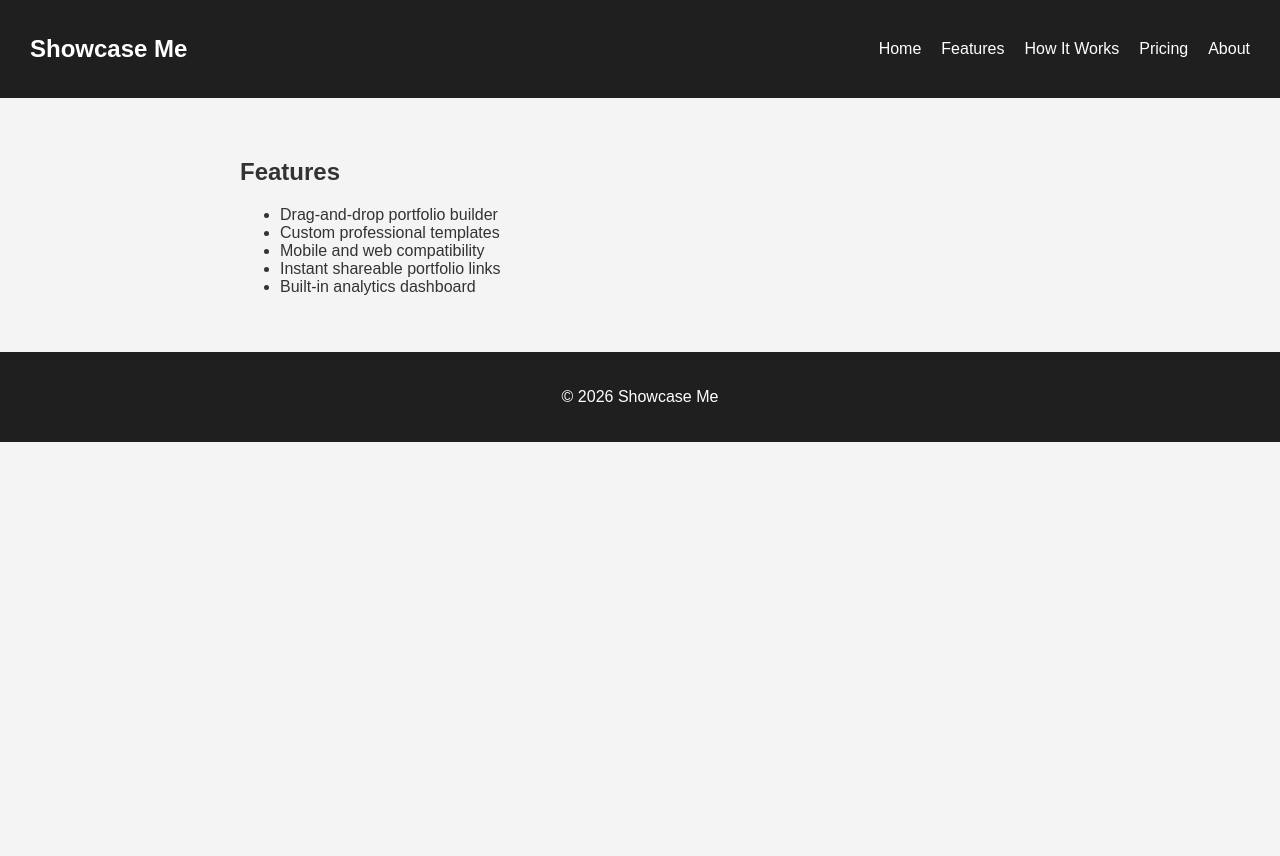
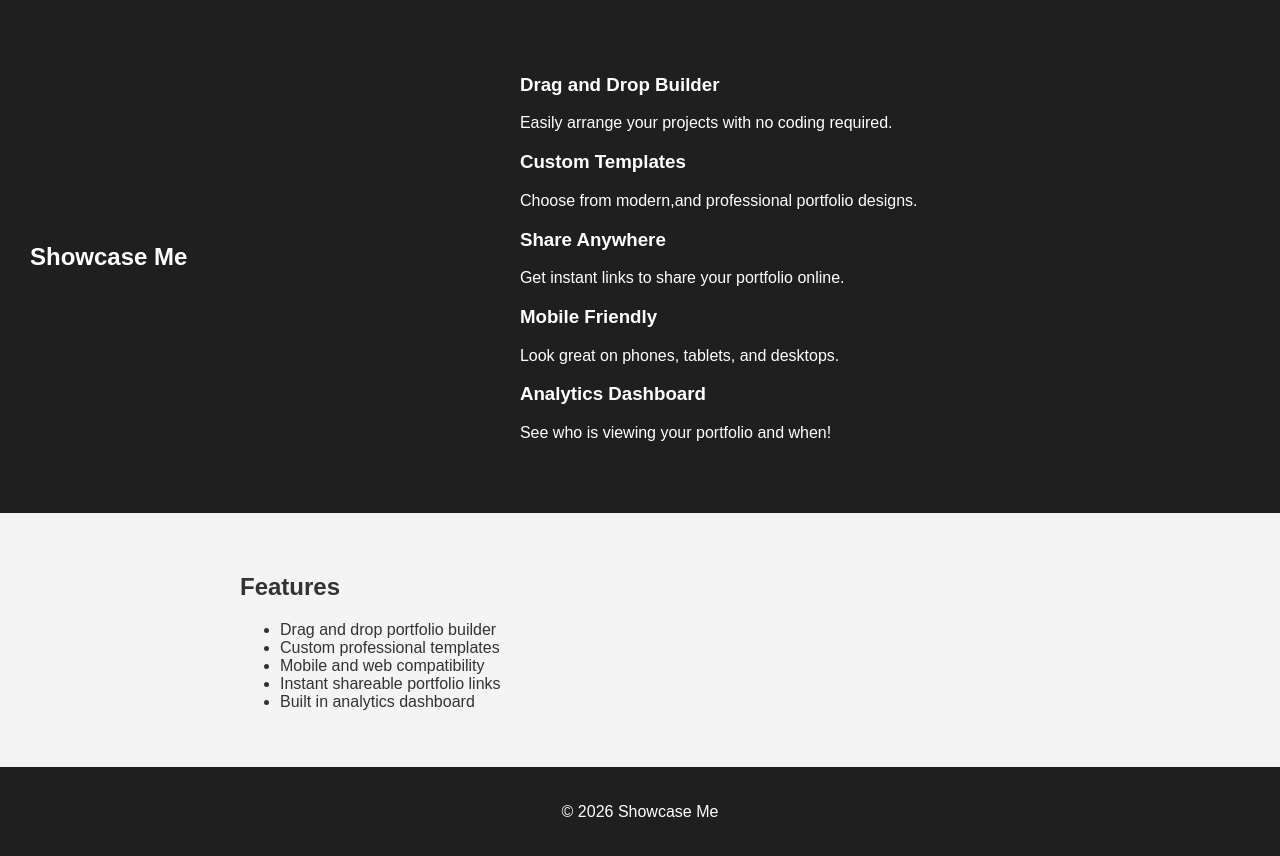
Before and after one commit to ShaniaLuns/Showcase-me, a plain HTML site: page features.html in a window 1280 px wide. Before the commit the page ends 800 px from the top, so only its background shows below. Drawn offline with Linux system fonts and the light colour scheme.

Commit message:
Update features.html

```diff
--- a/features.html
+++ b/features.html
@@ -9,23 +9,38 @@
 
 <nav>
   <h1>Showcase Me</h1>
-  <ul>
-    <li><a href="index.html">Home</a></li>
-    <li><a href="features.html">Features</a></li>
-    <li><a href="how-it-works.html">How It Works</a></li>
-    <li><a href="pricing.html">Pricing</a></li>
-    <li><a href="about.html">About</a></li>
-  </ul>
+  <section class="features-grid">
+    <div class="feature-box">
+        <h3>Drag and Drop Builder</h3>
+        <p>Easily arrange your projects with no coding required.</p>
+    </div>
+    <div class="feature-box">
+        <h3>Custom Templates</h3>
+        <p>Choose from modern,and professional portfolio designs.</p>
+    </div>
+    <div class="feature-box">
+        <h3>Share Anywhere</h3>
+        <p>Get instant links to share your portfolio online.</p>
+    </div>
+    <div class="feature-box">
+        <h3>Mobile Friendly</h3>
+        <p>Look great on phones, tablets, and desktops.</p>
+    </div>
+    <div class="feature-box">
+        <h3>Analytics Dashboard</h3>
+        <p>See who is viewing your portfolio and when!</p>
+    </div>
+</section>
 </nav>
 
 <section>
 <h2>Features</h2>
 <ul>
-<li>Drag-and-drop portfolio builder</li>
+<li>Drag and drop portfolio builder</li>
 <li>Custom professional templates</li>
 <li>Mobile and web compatibility</li>
 <li>Instant shareable portfolio links</li>
-<li>Built-in analytics dashboard</li>
+<li>Built in analytics dashboard</li>
 </ul>
 </section>
 
```
